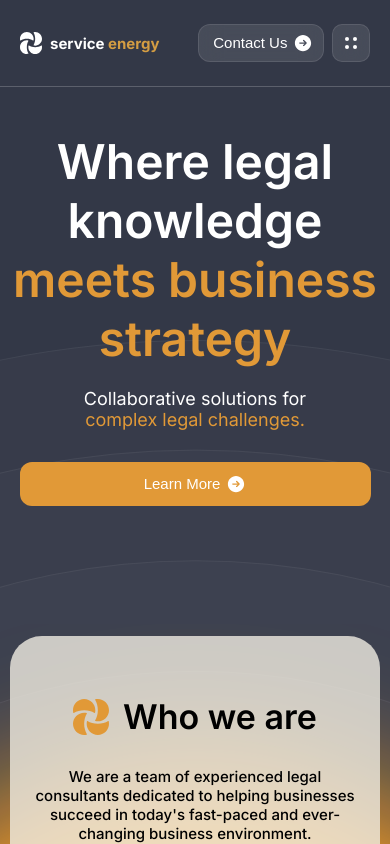
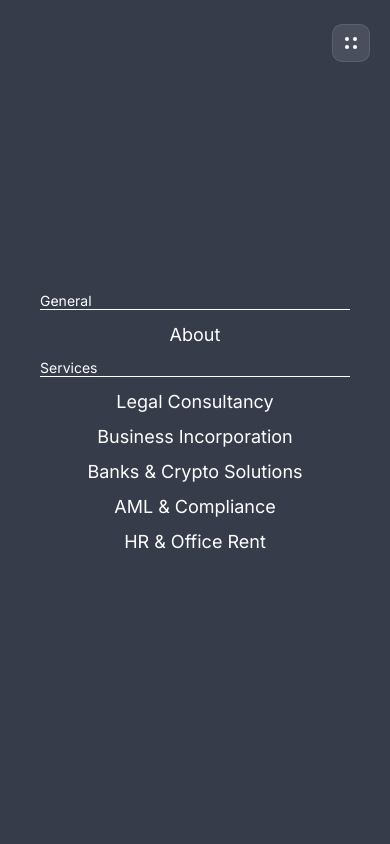
Before and after one commit to LukIvan8/service-synergy-testtask, a React (Vite) app: page / in a window 390 px wide. Both pictures are taken after a click on the button 351 px from the left and 43 px from the top of the page. Shown: the top 844 px of the page. Built offline with nearby package versions, Linux system fonts and the light colour scheme.

Commit message:
Added sidebar and dropdown

```diff
--- a/src/sections/navbar.scss
+++ b/src/sections/navbar.scss
@@ -1,6 +1,7 @@
 @use "../main" as *;
 
 .nav {
+  position: relative;
   display: flex;
   flex-direction: row;
   justify-content: space-between;
@@ -13,15 +14,13 @@
     border-bottom: 1px solid rgba(255, 255, 255, 0.2);
   }
 
-  div {
+  &__brand {
+    gap: 8px;
+    height: 100%;
     display: flex;
     flex-direction: row;
     align-items: center;
-    height: 100%;
-  }
 
-  &__brand {
-    gap: 8px;
     pointer-events: none;
     user-select: none;
     p {
@@ -40,6 +39,9 @@
   }
 
   &__navigation {
+    display: flex;
+    flex-direction: row;
+    align-items: center;
     gap: 35px;
     font-size: 15px;
     font-weight: 500;
@@ -55,11 +57,11 @@
         cursor: pointer;
       }
 
-      div {
+      .nav__dropdown__header {
         display: flex;
         gap: 5px;
       }
-      div:hover {
+      .nav__dropdown__header:hover {
         cursor: pointer;
       }
     }
@@ -71,10 +73,19 @@
       border-radius: 10px;
       padding: 5.8px;
       align-items: flex-start;
+
       gap: 8px;
       display: none;
       @media (max-width: 580px) {
         display: flex;
+      }
+
+      &--open {
+        position: fixed;
+        right: 20px;
+        top: 24px;
+        z-index: 500;
+        transition: all 0.5s ease-in;
       }
     }
     .nav__menu:hover {
@@ -85,4 +96,73 @@
       gap: 8px;
     }
   }
+
+  &__dropdown {
+    &:hover {
+      .nav__dropdown__content {
+        display: flex;
+      }
+    }
+
+    &__content {
+      display: none;
+      z-index: 2;
+      position: absolute;
+      transform: translate(-35%, 0);
+      background-color: #373c4b;
+      border-radius: 20px;
+
+      flex-direction: column;
+
+      :first-child {
+        border-radius: 20px 20px 0 0;
+      }
+      :last-child {
+        border-radius: 0 0 20px 20px;
+      }
+      a {
+        padding: 12px;
+        &:hover {
+          background-color: lighten(#373c4b, 10);
+        }
+      }
+    }
+  }
 }
+
+.sidebar {
+  position: fixed;
+  top: 0;
+  left: 100dvw;
+  height: 100dvh;
+  width: 100dvw;
+  background-color: #373c4b;
+  z-index: 499;
+  padding: 40px;
+  transition: all 0.5s ease-in;
+
+  &--open {
+    left: 0;
+  }
+
+  &__links {
+    width: 100%;
+    height: 100%;
+    display: flex;
+    flex-direction: column;
+    justify-content: center;
+    align-items: center;
+    gap: 14px;
+    a {
+      width: 100%;
+      text-align: center;
+      font-size: 18px;
+    }
+  }
+  &__heading {
+    font-size: 14px;
+    align-self: flex-start;
+    border-bottom: 1px solid white;
+    width: 100%;
+  }
+}
--- a/src/sections/navbar.tsx
+++ b/src/sections/navbar.tsx
@@ -6,6 +6,7 @@ import { Link } from "react-router-dom";
 
 const Navbar = () => {
   const [modal, setModal] = useState(false);
+  const [sidebar, setSidebar] = useState(false);
 
   return (
     <>
@@ -21,8 +22,17 @@ const Navbar = () => {
         <div className="nav__navigation">
           <div className="nav__links">
             <Link to="/about">About</Link>
-            <div>
-              Services <img src="/triangle.svg" alt="" />
+            <div className="nav__dropdown">
+              <div className="nav__dropdown__header">
+                <p>Services</p> <img src="/triangle.svg" alt="" />
+              </div>
+              <div className="nav__dropdown__content">
+                <Link to="/about">Legal Consultancy</Link>
+                <Link to="/about">Business Incorporation</Link>
+                <Link to="/about">Banks & Crypto Solutions</Link>
+                <Link to="/about">AML & Compliance</Link>
+                <Link to="/about">HR & Office Rent</Link>
+              </div>
             </div>
           </div>
           <DefaultButton
@@ -30,7 +40,7 @@ const Navbar = () => {
             title="Contact Us"
             nav
           />
-          <button className="nav__menu">
+          <button className="nav__menu" onClick={() => setSidebar(!sidebar)}>
             <svg
               xmlns="http://www.w3.org/2000/svg"
               width="24"
@@ -44,9 +54,40 @@ const Navbar = () => {
               <rect x="6" y="14" width="4" height="4" rx="2" fill="white" />
             </svg>
           </button>
+          {sidebar ? (
+            <button
+              className="nav__menu nav__menu--open"
+              onClick={() => setSidebar(!sidebar)}
+            >
+              <svg
+                xmlns="http://www.w3.org/2000/svg"
+                width="24"
+                height="24"
+                viewBox="0 0 24 24"
+                fill="none"
+              >
+                <rect x="6" y="6" width="4" height="4" rx="2" fill="white" />
+                <rect x="14" y="6" width="4" height="4" rx="2" fill="white" />
+                <rect x="14" y="14" width="4" height="4" rx="2" fill="white" />
+                <rect x="6" y="14" width="4" height="4" rx="2" fill="white" />
+              </svg>
+            </button>
+          ) : null}
         </div>
       </nav>
       {modal ? <ContactModal hideModal={() => setModal(false)} /> : null}
+      <div className={`sidebar${sidebar ? " sidebar--open" : ""}`}>
+        <div className="sidebar__links">
+          <p className="sidebar__heading">General</p>
+          <Link to="/about">About</Link>
+          <p className="sidebar__heading">Services</p>
+          <Link to="/about">Legal Consultancy</Link>
+          <Link to="/about">Business Incorporation</Link>
+          <Link to="/about">Banks & Crypto Solutions</Link>
+          <Link to="/about">AML & Compliance</Link>
+          <Link to="/about">HR & Office Rent</Link>
+        </div>
+      </div>
     </>
   );
 };
```
